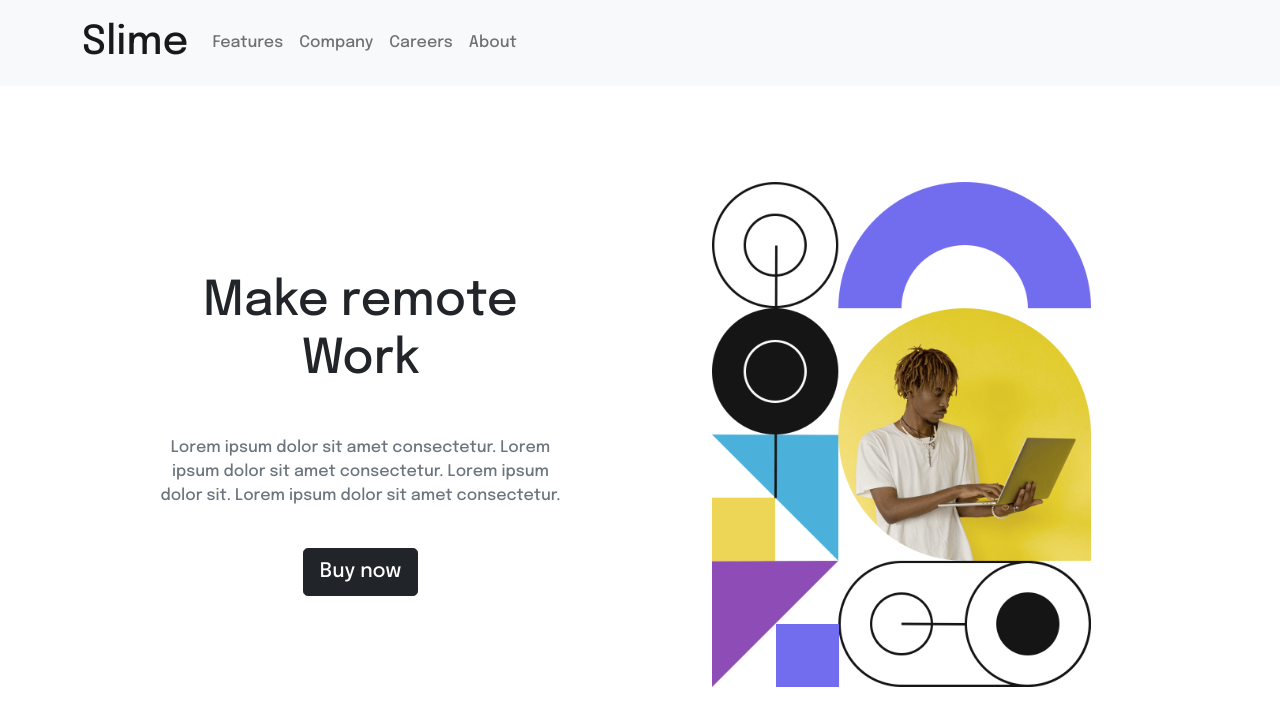
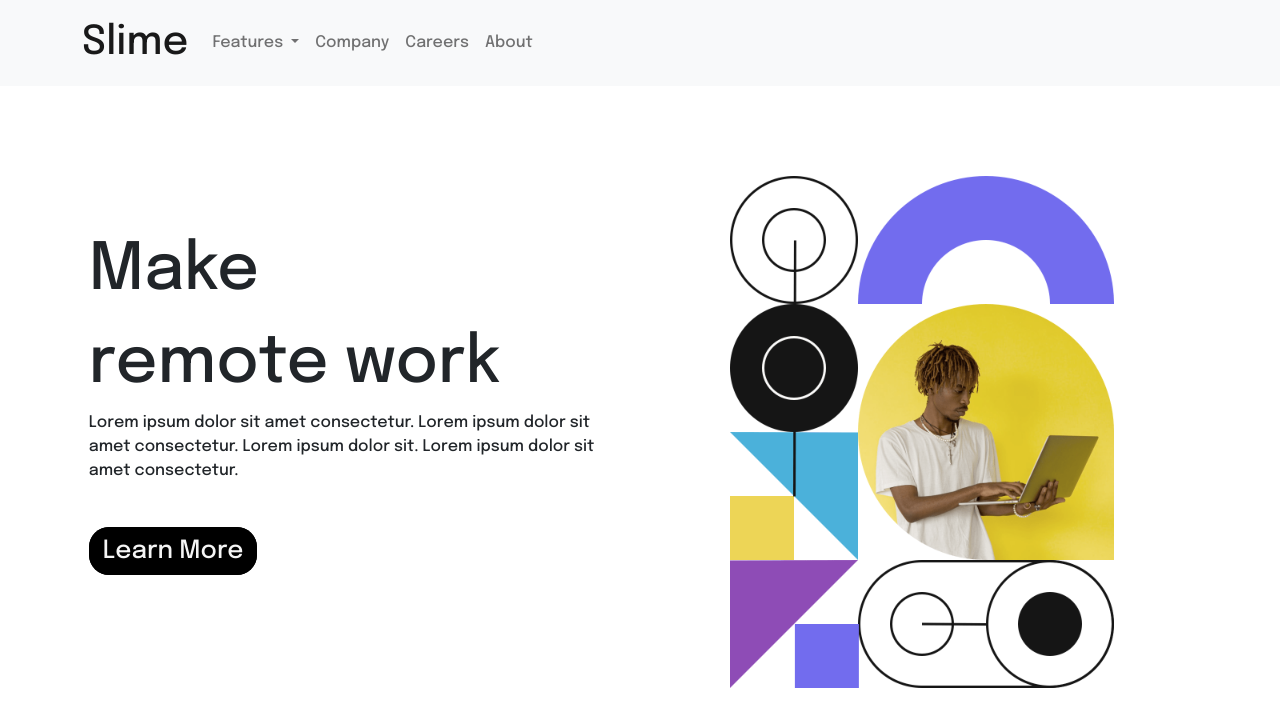
Before and after one commit to slime-OS/slime, a plain HTML site: page Home.html in a window 1280 px wide. Drawn offline with Linux system fonts and the light colour scheme.

Commit message:
Hero section adjusted

```diff
--- a/Home.html
+++ b/Home.html
@@ -18,17 +18,33 @@
     <nav class="navbar navbar-expand-lg navbar-light bg-light">
         <div class="container">
             <div id="logo" class="navbar-brand"> Slime</div>
-        <button class="navbar-toggler" type="button" data-toggle="collapse" data-target="#navbar" aria-controls="" aria-expanded="false" aria-label="Toggle navigation">
+            <button class="navbar-toggler" type="button" data-toggle="collapse" data-target="#navbar" aria-controls=""
+                aria-expanded="false" aria-label="Toggle navigation">
                 <span class="navbar-toggler-icon"></span>
 
             </button>
 
             <div class="collapse navbar-collapse" id="navbar">
                 <ul class="navbar-nav mr-auto">
-                <li class="nav-item">
-                    <a class="nav-link" href="">Features</a>
+                    <li class="nav-item dropdown">
+                        <a class="nav-link dropdown-toggle" href="" id="navbardrop" role="button" data-toggle="dropdown" aria-haspopup="true" aria-expanded="false">
+                            Features
+                        </a>
+                        <div class="dropdown-menu" aria-labelledby="navbardrop">
+                            <a class="dropdown-item" href="">Todo list</a>
+                            <a class="dropdown-item" href="">Calendar</a>
+                            <a class="dropdown-item" href="">Reminders</a>
+                            <a class="dropdown-item" href="">Planning</a>
+
+
+
+                        </div>
+
 
                     </li>
+
+
+
                     <li class="nav-item">
                         <a class="nav-link" href="">Company</a>
                     </li>
@@ -47,25 +63,26 @@
 
     <!-- Hero section-->
 
-    <section id="Hero" >
+    <section id="Hero">
         <div class="container">
-            <div class="row align-items-center justify-content-center ">
-                <div class="col-md-5 mt-5 text-center pe-5 me-5">
-                    <h1>
-                        <div class="display-5">Make remote Work</div>
-                    </h1>
-                    <p class="mt-5 text-muted">Lorem ipsum dolor sit amet consectetur.
-                        Lorem ipsum dolor sit amet consectetur. Lorem ipsum dolor sit. Lorem ipsum dolor sit amet consectetur.
+            <div class="row">
+                <div class="col-lg-6 column">
+                    <h1 class="title">Make </h1>
+                    <h1 class="second-title">remote work</h1>
+                    <p class="text">Lorem ipsum dolor sit amet consectetur.
+                        Lorem ipsum dolor sit amet consectetur. Lorem ipsum dolor sit. Lorem ipsum dolor sit amet
+                        consectetur.
                     </p>
-                    <a href="#" class="btn btn-lg btn-dark  mt-4">Buy now</a>
+                    <a href="#" class="button">Learn More</a>
                 </div>
 
-                <div class="col-md-5 mt-5 justify-content-end align-items-end p-5">
-                    <img src="/images/image-hero-desktop.png" class="img-fluid  d-none d-lg-block" alt="image-hero-desktop">
+                <div class="col-lg-6">
+                    <img class="image" src="/images/image-hero-desktop.png" alt="image-hero-desktop">
                     <!-- <img src="/images/image-hero-mobile.png" class="img-fluid d-none d-xl-block" alt=""> -->
                 </div>
             </div>
         </div>
+
 
     </section>
 
--- a/css/style.css
+++ b/css/style.css
@@ -7,3 +7,54 @@
 #logo{
     font-size: 40px;
 }
+
+
+#Hero{
+    padding: 7% 6%;
+    text-align: center;
+
+
+}
+.column{
+    padding: 5% 7%;
+    text-align: left;
+}
+
+.title{
+    font-size: 65px;
+    margin-bottom: 15px;
+}
+
+.second-title{
+    /* padding: 10px; */
+    font-size: 65px;
+
+}
+
+.text{
+    margin-bottom: 50px;
+}
+
+
+.button{
+    text-decoration: none;
+    border: 1px solid black;
+    border-radius: 20px;
+    color: whitesmoke;
+    font-size: 25px;
+    padding: 10px 13px;
+    background: black;
+
+}
+
+
+.image{
+    height: 40%;
+}
+
+@media screen and (max-width:1000px) {
+    .image{
+        display: none;
+    }
+
+}
```
Lines whose indentation alone changed are shown as unchanged.
